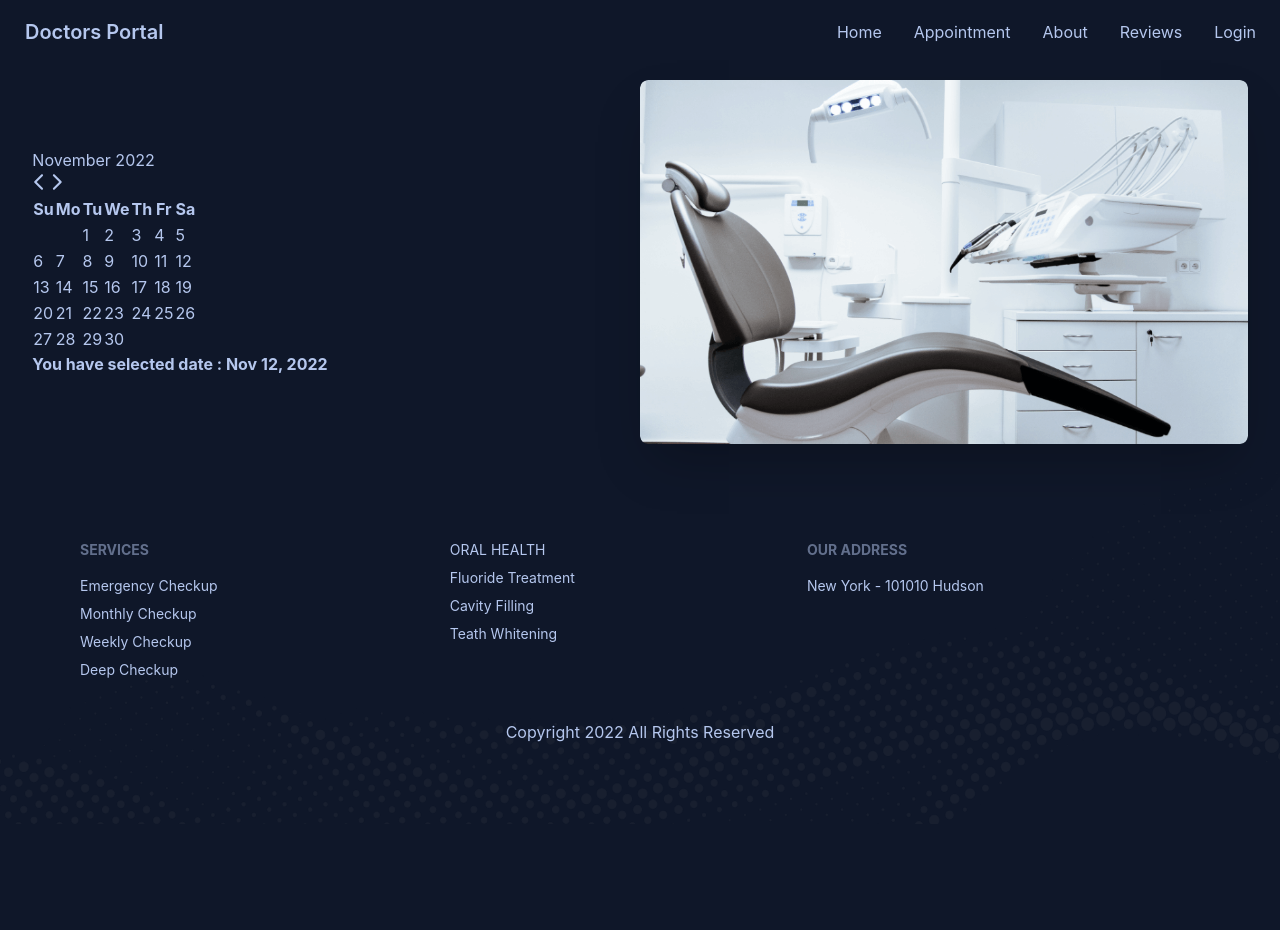
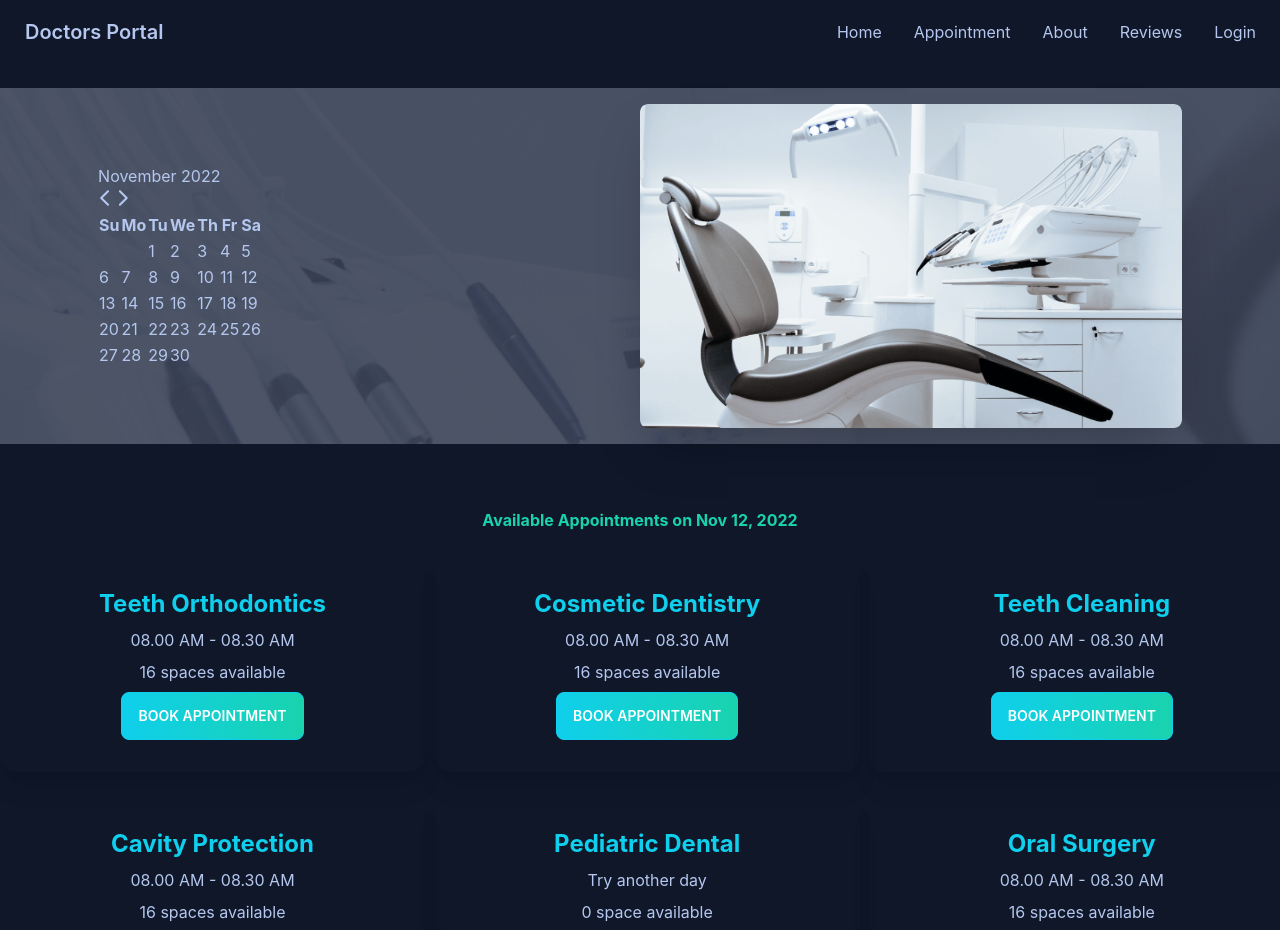
Before and after one commit to Rahat-Ul-Anwar/doctors-portal-client, a React (Create React App) app: page /appointment in a window 1280 px wide. Shown: the top 930 px of the page. Before the commit the page ends 824 px from the top, so only its background shows below. Built offline with nearby package versions, Linux system fonts and the light colour scheme; the HTML template or start-up script is replaced by a standard one.

Commit message:
appointment section added

```diff
--- /dev/null
+++ b/public/appointmentOptions.json
@@ -0,0 +1,118 @@
+[
+    {
+      "_id": 1,
+      "name": "Teeth Orthodontics",
+      "slots": [
+        "08.00 AM - 08.30 AM",
+        "08.30 AM - 09.00 AM",
+        "09.00 AM - 9.30 AM",
+        "09.30 AM - 10.00 AM",
+        "10.00 AM - 10.30 AM",
+        "10.30 AM - 11.00 AM",
+        "11.00 AM - 11.30 AM",
+        "11.30 AM - 12.00 AM",
+        "1.00 PM - 1.30 PM",
+        "1.30 PM - 2.00 PM",
+        "2.00 PM - 2.30 PM",
+        "2.30 PM - 3.00 PM",
+        "3.00 PM - 3.30 PM",
+        "3.30 PM - 4.00 PM",
+        "4.00 PM - 4.30 PM",
+        "4.30 PM - 5.00 PM"
+      ]
+    },
+    {
+      "_id": 2,
+      "name": "Cosmetic Dentistry",
+      "slots": [
+        "08.00 AM - 08.30 AM",
+        "08.30 AM - 09.00 AM",
+        "09.00 AM - 9.30 AM",
+        "09.30 AM - 10.00 AM",
+        "10.00 AM - 10.30 AM",
+        "10.30 AM - 11.00 AM",
+        "11.00 AM - 11.30 AM",
+        "11.30 AM - 12.00 AM",
+        "1.00 PM - 1.30 PM",
+        "1.30 PM - 2.00 PM",
+        "2.00 PM - 2.30 PM",
+        "2.30 PM - 3.00 PM",
+        "3.00 PM - 3.30 PM",
+        "3.30 PM - 4.00 PM",
+        "4.00 PM - 4.30 PM",
+        "4.30 PM - 5.00 PM"
+      ]
+    },
+    {
+      "_id": 3,
+      "name": "Teeth Cleaning",
+      "slots": [
+        "08.00 AM - 08.30 AM",
+        "08.30 AM - 09.00 AM",
+        "09.00 AM - 9.30 AM",
+        "09.30 AM - 10.00 AM",
+        "10.00 AM - 10.30 AM",
+        "10.30 AM - 11.00 AM",
+        "11.00 AM - 11.30 AM",
+        "11.30 AM - 12.00 AM",
+        "1.00 PM - 1.30 PM",
+        "1.30 PM - 2.00 PM",
+        "2.00 PM - 2.30 PM",
+        "2.30 PM - 3.00 PM",
+        "3.00 PM - 3.30 PM",
+        "3.30 PM - 4.00 PM",
+        "4.00 PM - 4.30 PM",
+        "4.30 PM - 5.00 PM"
+      ]
+    },
+    {
+      "_id": 4,
+      "name": "Cavity Protection",
+      "slots": [
+        "08.00 AM - 08.30 AM",
+        "08.30 AM - 09.00 AM",
+        "09.00 AM - 9.30 AM",
+        "09.30 AM - 10.00 AM",
+        "10.00 AM - 10.30 AM",
+        "10.30 AM - 11.00 AM",
+        "11.00 AM - 11.30 AM",
+        "11.30 AM - 12.00 AM",
+        "1.00 PM - 1.30 PM",
+        "1.30 PM - 2.00 PM",
+        "2.00 PM - 2.30 PM",
+        "2.30 PM - 3.00 PM",
+        "3.00 PM - 3.30 PM",
+        "3.30 PM - 4.00 PM",
+        "4.00 PM - 4.30 PM",
+        "4.30 PM - 5.00 PM"
+      ]
+    },
+    {
+      "_id": 5,
+      "name": "Pediatric Dental",
+      "slots": [
+      ]
+    },
+    {
+      "_id": 6,
+      "name": "Oral Surgery",
+      "slots": [
+        "08.00 AM - 08.30 AM",
+        "08.30 AM - 09.00 AM",
+        "09.00 AM - 9.30 AM",
+        "09.30 AM - 10.00 AM",
+        "10.00 AM - 10.30 AM",
+        "10.30 AM - 11.00 AM",
+        "11.00 AM - 11.30 AM",
+        "11.30 AM - 12.00 AM",
+        "1.00 PM - 1.30 PM",
+        "1.30 PM - 2.00 PM",
+        "2.00 PM - 2.30 PM",
+        "2.30 PM - 3.00 PM",
+        "3.00 PM - 3.30 PM",
+        "3.30 PM - 4.00 PM",
+        "4.00 PM - 4.30 PM",
+        "4.30 PM - 5.00 PM"
+      ]
+    }
+  ]
--- a/src/Pages/Appointment/Appointment/Appointment.js
+++ b/src/Pages/Appointment/Appointment/Appointment.js
@@ -1,12 +1,22 @@
-import React from 'react';
-import AppointmentBanner from '../AppointmentBanner/AppointmentBanner';
+import React, { useState } from "react";
+
+import AvailableAppointments from "../../AvailableAppointments/AvailableAppointments";
+import AppointmentBanner from "../AppointmentBanner/AppointmentBanner";
 
 const Appointment = () => {
-    return (
-        <div>
-            <AppointmentBanner></AppointmentBanner>
-        </div>
-    );
+  const [selectedDate, setSelectedDate] = useState(new Date());
+  return (
+    <div>
+      <AppointmentBanner
+        selectedDate={selectedDate}
+        setSelectedDate={setSelectedDate}
+      ></AppointmentBanner>
+      <AvailableAppointments
+        selectedDate={selectedDate}
+        setSelectedDate={setSelectedDate}
+      ></AvailableAppointments>
+    </div>
+  );
 };
 
 export default Appointment;
--- a/src/Pages/Appointment/AppointmentBanner/AppointmentBanner.js
+++ b/src/Pages/Appointment/AppointmentBanner/AppointmentBanner.js
@@ -1,12 +1,19 @@
-import React, { useState } from "react";
+
 import chair from "../../../assets/images/chair.png";
 import { DayPicker } from "react-day-picker";
 import { format } from "date-fns";
+import bg from "../../../assets/images/appointment.png";
 
-const AppointmentBanner = () => {
-  const [selectedDate, setSeletedDate] = useState(new Date());
+const AppointmentBanner = ({selectedDate, setSelectedDate}) => {
+
   return (
-    <header>
+    <header
+      className="my-6"
+      style={{
+          background: `url(${bg})`,
+
+      }}
+    >
       <div className="hero">
         <div className="hero-content flex-col lg:flex-row-reverse">
           <img
@@ -18,11 +25,9 @@
             <DayPicker
               mode="single"
               selected={selectedDate}
-              onSelect={setSeletedDate}
-            ></DayPicker>
-            <p className=" font-bold">
-              You have selected date : {format(selectedDate, "PP")}
-            </p>
+              onSelect={setSelectedDate}
+                      ></DayPicker>
+
           </div>
         </div>
       </div>
--- /dev/null
+++ b/src/Pages/AvailableAppointments/AppointmentOption.js
@@ -0,0 +1,23 @@
+import React from "react";
+import PrimaryButton from "../../components/PrimaryButton/PrimaryButton";
+
+const AppointmentOption = ({ AppointmentOption }) => {
+  const { name, slots } = AppointmentOption;
+
+  return (
+    <div className="card w-[425px] shadow-xl">
+      <div className="card-body text-center ">
+        <h2 className=" text-2xl font-bold text-center text-primary">
+          {name}
+        </h2>
+        <p>{slots.length > 0 ? slots[0] : 'Try another day'}</p>
+              <p>{slots.length} {slots.length > 1 ? 'spaces' : 'space'} available</p>
+        <div className="card-actions justify-center">
+          <PrimaryButton>Book Appointment</PrimaryButton>
+        </div>
+      </div>
+    </div>
+  );
+};
+
+export default AppointmentOption;
--- /dev/null
+++ b/src/Pages/AvailableAppointments/AvailableAppointments.js
@@ -0,0 +1,30 @@
+import { format } from "date-fns";
+import React, { useEffect, useState } from "react";
+import AppointmentOption from "./AppointmentOption";
+
+const AvailableAppointments = ({ selectedDate, setSelectedDate }) => {
+
+    const [appointmentOptions, setAppointmentOptions] = useState([]);
+
+    useEffect(() => {
+        fetch('appointmentOptions.json')
+            .then(res => res.json())
+            .then(data => setAppointmentOptions(data));
+
+    },[])
+  return (
+    <section className="mt-16">
+      <p className="text-center font-bold text-secondary">
+        Available Appointments on {format(selectedDate, "PP")}
+          </p>
+
+          <div className="grid gap-6 grid-cols-1 md:grid-cols-2 lg:grid-cols-3 mt-6">
+              {
+                  appointmentOptions.map(option => <AppointmentOption key={option._id} AppointmentOption={option}></AppointmentOption>)
+              }
+          </div>
+    </section>
+  );
+};
+
+export default AvailableAppointments;
```
